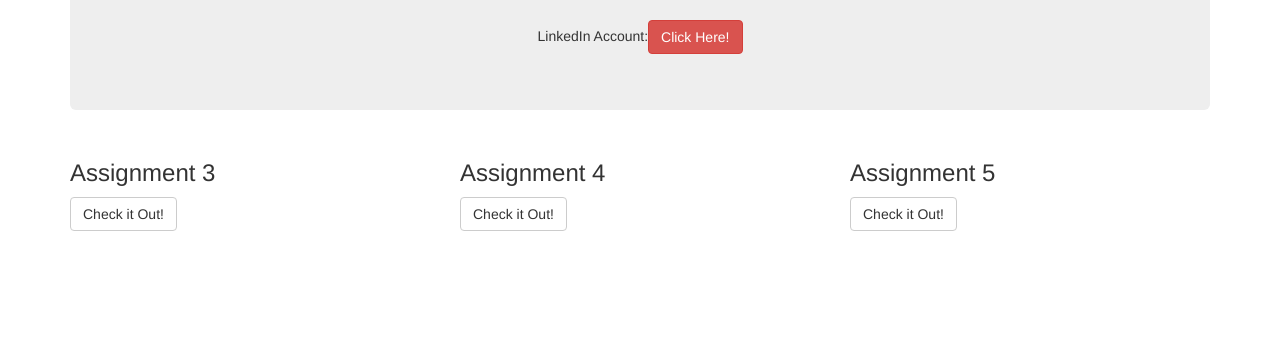
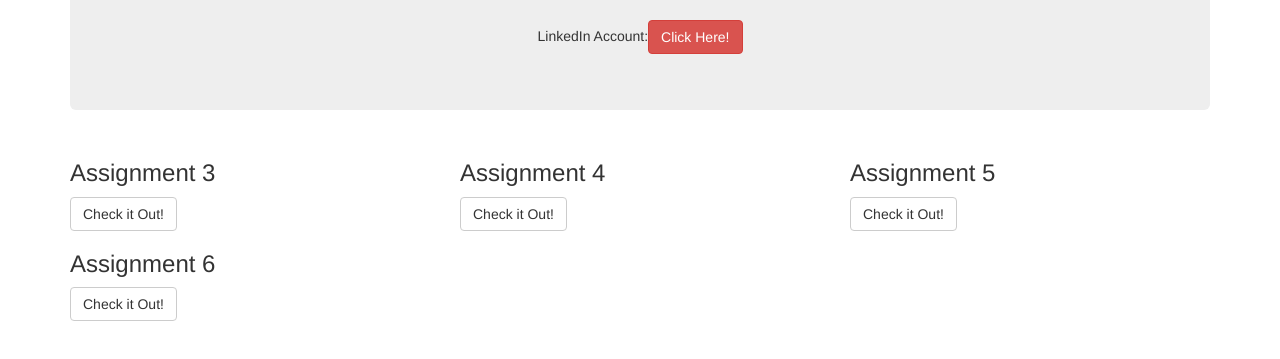
Before and after one commit to Njwolf02/njwolf02.github.io, a plain HTML site: page index.html in a window 1280 px wide. Shown: the part 251-610 px from the top of the page. Drawn offline with nearby package versions, Linux system fonts and the light colour scheme.

Commit message:
Add Assignment 6

```diff
--- a/index.html
+++ b/index.html
@@ -33,6 +33,7 @@
                                                                 <li><a href = "http://njwolf02.github.io/JQuery-Intro">Assignment 3</a></li>
                                                                 <li><a href = "http://njwolf02.github.io/BootStrap-Example">Assignment 4</a></li>
 																<li><a href = "http://njwolf02.github.io/Angular-Intro">Assignment 5</a></li>
+																<li><a href = "http://njwolf02.github.io/Angular-Intro/">Assignment 6</a></li>
                                                         </ul>
 
                                                 </li>
@@ -80,6 +81,13 @@
 
                 </div>
 
+                <div class = "col-md-4">
+
+                    <h3>Assignment 6</h3>
+                        <a href = "http://njwolf02.github.io/Angular-Intro/" class = "btn btn-default">Check it Out!</a>
+
+                </div>
+
             </div>
 
         </div>
```
